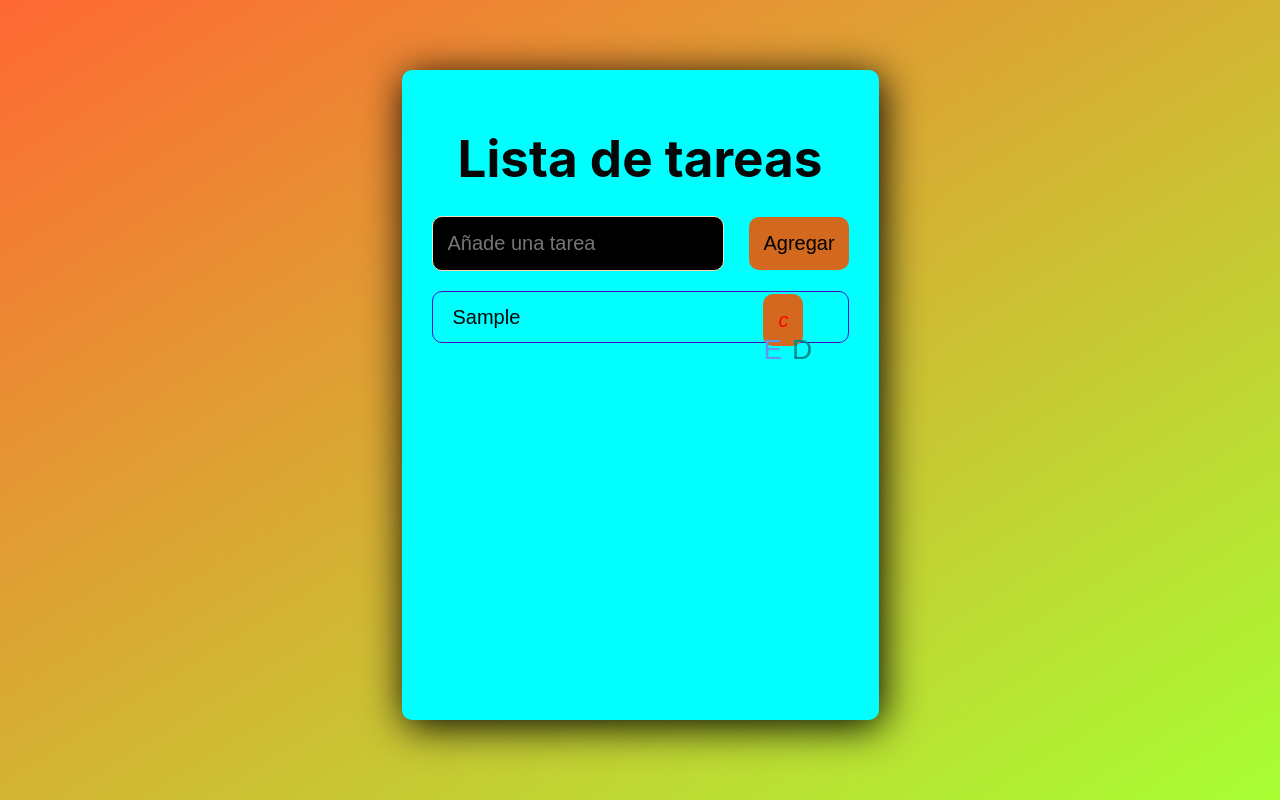
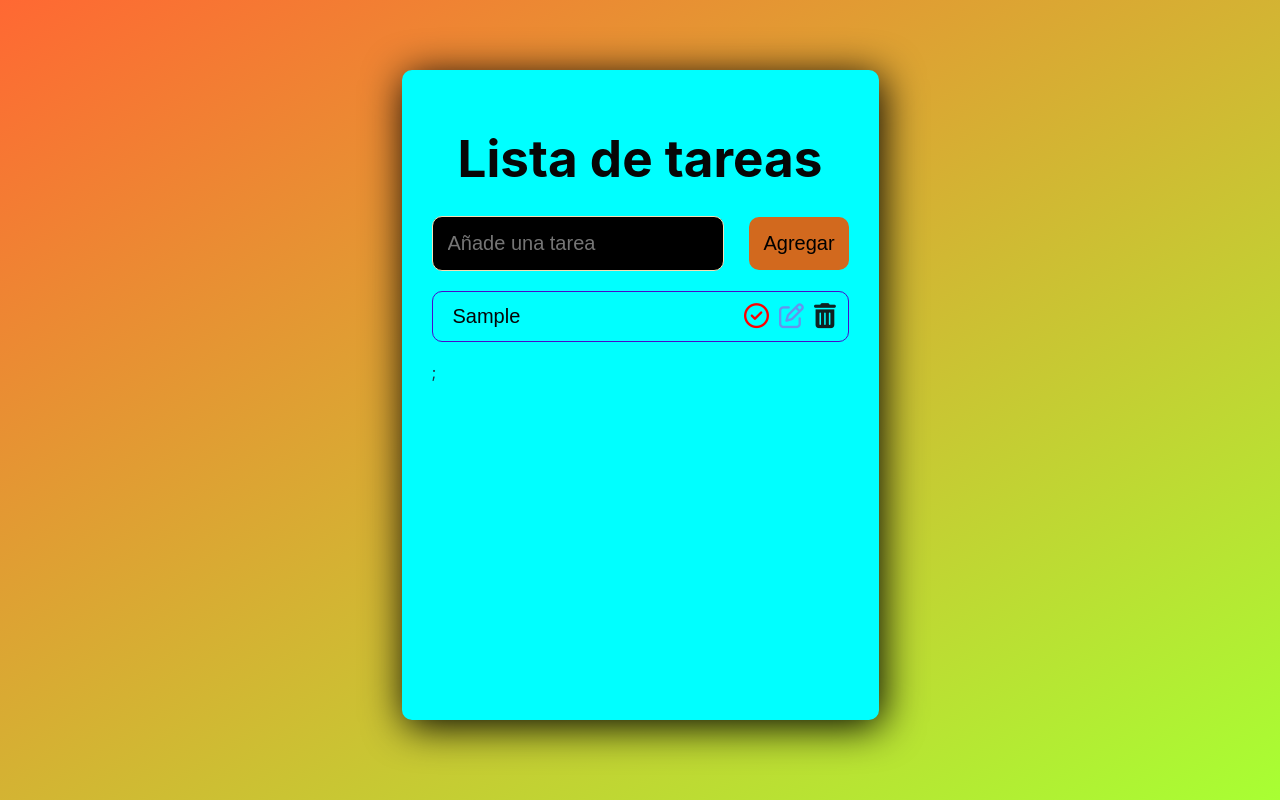
Before and after one commit to VictorSuarez0507/my-react-task-list, a React (Vite) app: page / in a window 1280 px wide. Both pictures are taken after typing "Sample" into the empty fields and a click on the button "Agregar". Built offline with nearby package versions, Linux system fonts and the light colour scheme.

Commit message:
Se justaron los botones editar y completar, se añadieron los iconos y se configura el localstorage

```diff
--- a/index.html
+++ b/index.html
@@ -5,6 +5,9 @@
     <link rel="icon" type="image/svg+xml" href="/vite.svg" />
     <meta name="viewport" content="width=device-width, initial-scale=1.0" />
     <title>Lista de tareas</title>
+    <link rel="stylesheet" href="https://cdnjs.cloudflare.com/ajax/libs/font-awesome/6.4.0/css/all.min.css"
+      integrity="sha512-iecdLmaskl7CVkqkXNQ/ZH/XLlvWZOJyj7Yy7tcenmpD1ypASozpmT/E0iPtmFIB46ZmdtAc9eNBvH0H/ZpiBw=="
+      crossorigin="anonymous" referrerpolicy="no-referrer" />
   </head>
   <body>
     <div id="root"></div>
--- a/src/App.css
+++ b/src/App.css
@@ -67,8 +67,8 @@
   outline: none;
   cursor: pointer;
   background-color: transparent;
-  font-size: 28px;
-  border-radius: 20%;
+  font-size: 25px;
+  border-radius: 60%;
 }
 
 .botonCompletar {
@@ -82,18 +82,20 @@
 }
 
 .botonEliminar {
-  color: darkcyan;
+  color: rgb(16, 34, 34);
 }
 
-.complete {
+.completado {
   text-decoration-style: solid;
   text-decoration-line: line-through;
   text-decoration-color: bisque;
   opacity: 0.6;
 }
 
-.listafinal {
-  width: 100%;
+.listaFinal {
+  outline: none;
+  pointer-events:none;
+  width: 70%;
   background-color: aqua;
   border: none;
   color: rgb(5, 4, 5);
--- a/src/App.jsx
+++ b/src/App.jsx
@@ -1,13 +1,19 @@
-import { useState} from "react";
+import { useEffect, useState} from "react";
 import './App.css'
 import Header from './components/Header';
 import TaskList from './components/TaskList';
 import Task from './components/Task';
 
 function App() {
+
+  const estadoIncial = JSON.parse(localStorage.getItem("listaTareas")) || [];
   const [ tareas, setTareas] = useState("");
-  const [listaTareas, setListaTareas] = useState([]);
+  const [listaTareas, setListaTareas] = useState(estadoIncial);
   const [editarTareas, setEditarTareas] = useState(null);
+
+  useEffect( () => {
+    localStorage.setItem("listaTareas", JSON.stringify(listaTareas));
+  },[listaTareas]);
 
   return (
     <div className='contenido'>
--- a/src/components/Task.jsx
+++ b/src/components/Task.jsx
@@ -1,10 +1,10 @@
 export default function Task ({listaTareas, setListaTareas, setEditarTareas}) {
-    //Task: Este componente mostrará el nombre, y un indicador del estado de cada tarea. (ej: checkbox, iconos, tachado...)
 
     function handleComplete (totalTareas){
         setListaTareas(
             listaTareas.map((item) =>{
                 if(item.id === totalTareas.id){
+
                     return {...item, completada: !item.completada}
                 }
                 return item;
@@ -27,24 +27,25 @@ export default function Task ({listaTareas, setListaTareas, setEditarTareas}) {
                 <li className="listadoTareas" key={totalTareas.id}>
                     <input type="text"
                         value={totalTareas.titulo}
-                        className="listafinal"
+                        className={`listaFinal ${totalTareas.completada ? "completado" : ""}`}
                         onChange={(event) => event.preventDefault()}
                     />
                     <div>
-                        <button className="botonCompletar task-button"
+                        <button className="botonCompletar"
                             onClick={() => handleComplete(totalTareas)}>
-                                <i className="buttonAgregar">c</i>
+                            <i className="fa-regular fa-circle-check"></i>
                         </button>
-                        <button className="botonEditar task-button"
-                            onClick={() => handleEdit(totalTareas)}>E
+                        <button className="botonEditar"
+                            onClick={() => handleEdit(totalTareas)}>
+                            <i className="fa-regular fa-pen-to-square"></i>
                         </button>
-                        <button className="botonEliminar task-button"
-                            onClick={() => handleDelete(totalTareas)}>D
+                        <button className="botonEliminar"
+                            onClick={() => handleDelete(totalTareas)}>
+                            <i className="fa-solid fa-trash-can"></i>
                         </button>
                     </div>
-
                 </li>
-            ) )}
+            ) )};
         </div>
     );
 }
--- a/src/components/TaskList.jsx
+++ b/src/components/TaskList.jsx
@@ -34,8 +34,9 @@ export default function TaskList ({tareas, setTareas, listaTareas, setListaTarea
 
 
     return(
-        <form onSubmit={handlesubmit}>
-            <input type="text"
+        <form id="lista" onSubmit={handlesubmit}>
+            <input id="tareas"
+            type="text"
             placeholder="Añade una tarea"
             className="tareaIngresada"
             value={tareas}
```
